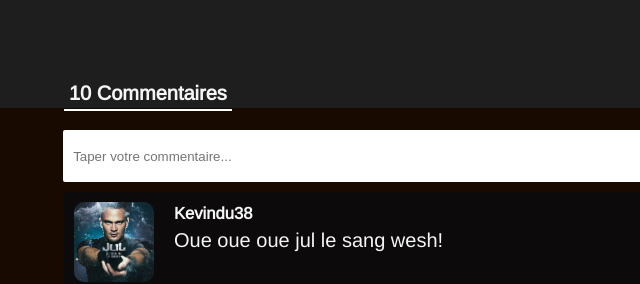
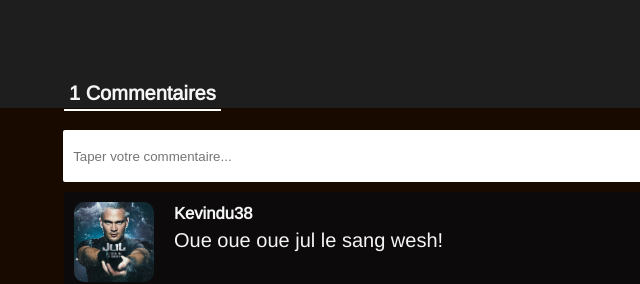
Before and after one commit to DonPolo/WebProjectFeatDonMichel, a plain HTML site: page article.html in a window 1280 px wide. Shown: the part 773-1057 px from the top of the page, 0-640 px from the left. Drawn offline with nearby package versions, Linux system fonts and the light colour scheme.

Commit message:
Changement à 1 commentaires

```diff
--- a/article.html
+++ b/article.html
@@ -93,7 +93,7 @@
 			</a>
 
 			<div class="comment">
-				<h4>10 Commentaires</h4>
+				<h4>1 Commentaires</h4>
 				<input type="text" id="com" placeholder="Taper votre commentaire...">
 				<div><img src="./Assets/Images/Cover/jul.jpg" alt="jul"/><div><h5>Kevindu38</h5><p>Oue oue oue jul le sang wesh!</p></div></div>
 				<div></div>
```
